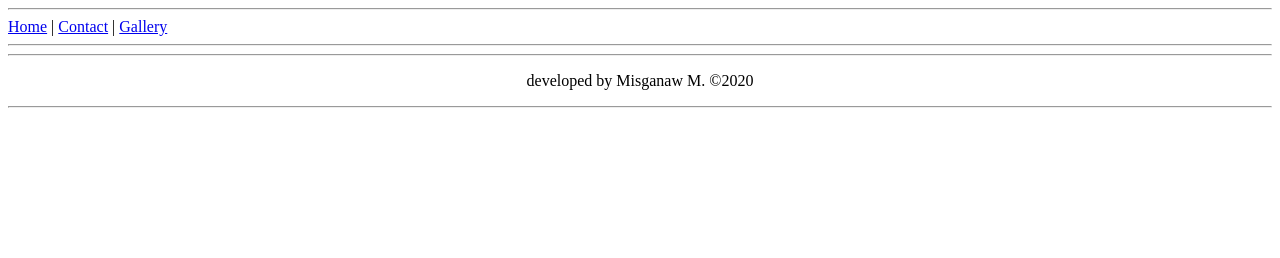
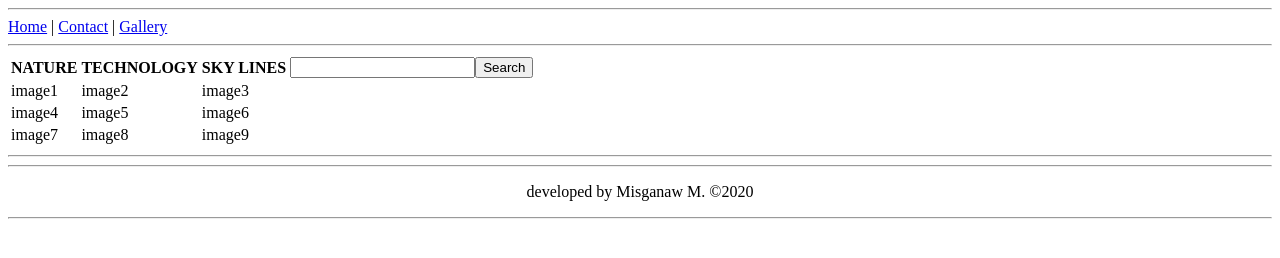
Before and after one commit to dathrob1/mycv, a plain HTML site: page gallery.html in a window 1280 px wide. Drawn offline with Linux system fonts and the light colour scheme.

Commit message:
pattern
included pattern

```diff
--- a/gallery.html
+++ b/gallery.html
@@ -12,6 +12,31 @@
     <a href="contact.html" target="_blank">Contact</a> |
     <a href="gallery.html">Gallery</a>
     <hr>
+    <table>
+        <th>NATURE</th>
+        <th>TECHNOLOGY</th>
+        <th>SKY LINES</th>
+        <th><input type="search" id="site-search" name="q" aria-label="Search image"><button>Search</button></th>
+
+        <tr>
+            <td>image1</td>
+            <td>image2</td>
+            <td>image3</td>
+        </tr>
+        <tr>
+
+            <td>image4</td>
+            <td>image5</td>
+            <td>image6</td>
+        </tr>
+        <tr>
+
+            <td>image7</td>
+            <td>image8</td>
+            <td>image9</td>
+        </tr>
+    </table>
+    <hr>
     <hr>
     <p align="center">developed by Misganaw M. &copy;2020</p>
     <hr>
```
Also changed, not shown: contact.html (+21 -7 lines), index.html (+1 -1 lines).
